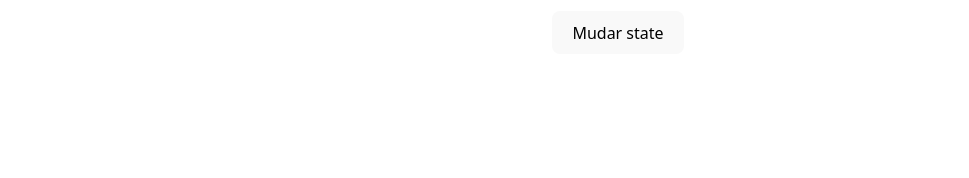
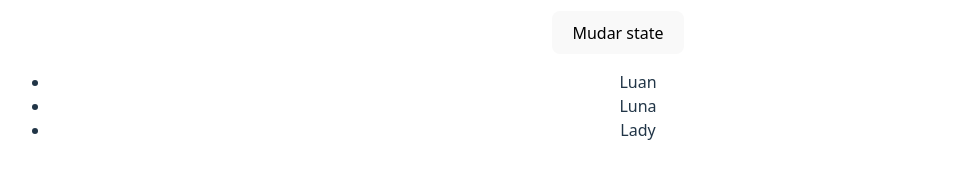
Before and after one commit to Luan0Avila/Curso_React, a React (Vite) app in the folder 3_AVANÇANDO_EM_REACT/avancando/: page / in a window 1280 px wide. Shown: the part 1167-1345 px from the top of the page, without its empty margins (22-991 px from the left). Built offline with nearby package versions, Linux system fonts and the light colour scheme.

Commit message:
aprendendo sobre render de lista

```diff
--- a/3_AVANÇANDO_EM_REACT/avancando/src/App.jsx
+++ b/3_AVANÇANDO_EM_REACT/avancando/src/App.jsx
@@ -4,7 +4,10 @@
 import './App.css'
 // - 2 Imagem em assets
 import city from './assets/city.jpg'
+
 import { Data } from './components/Data'
+
+import ListRender from './components/ListRender'
 
 function App() {
   const [count, setCount] = useState(0)
@@ -19,6 +22,8 @@
       <img src={city} alt="Outra imagem" />
       {/* 3 - Usedata*/}
       <Data/>
+      {/* 4 - Render de lista*/}
+      <ListRender/>
     </div>
   )
 }
--- /dev/null
+++ b/3_AVANÇANDO_EM_REACT/avancando/src/components/ListRender.jsx
@@ -0,0 +1,18 @@
+import React from 'react'
+import { useState } from 'react'
+
+const ListRender = () => {
+
+    const [list] = useState(["Luan", "Luna", "Lady"]);
+    return (
+        <div>
+            <ul>
+                {list.map((item) => (
+                    <li>{item}</li>
+                ))}
+            </ul>
+        </div>
+    )
+}
+
+export default ListRender
```
